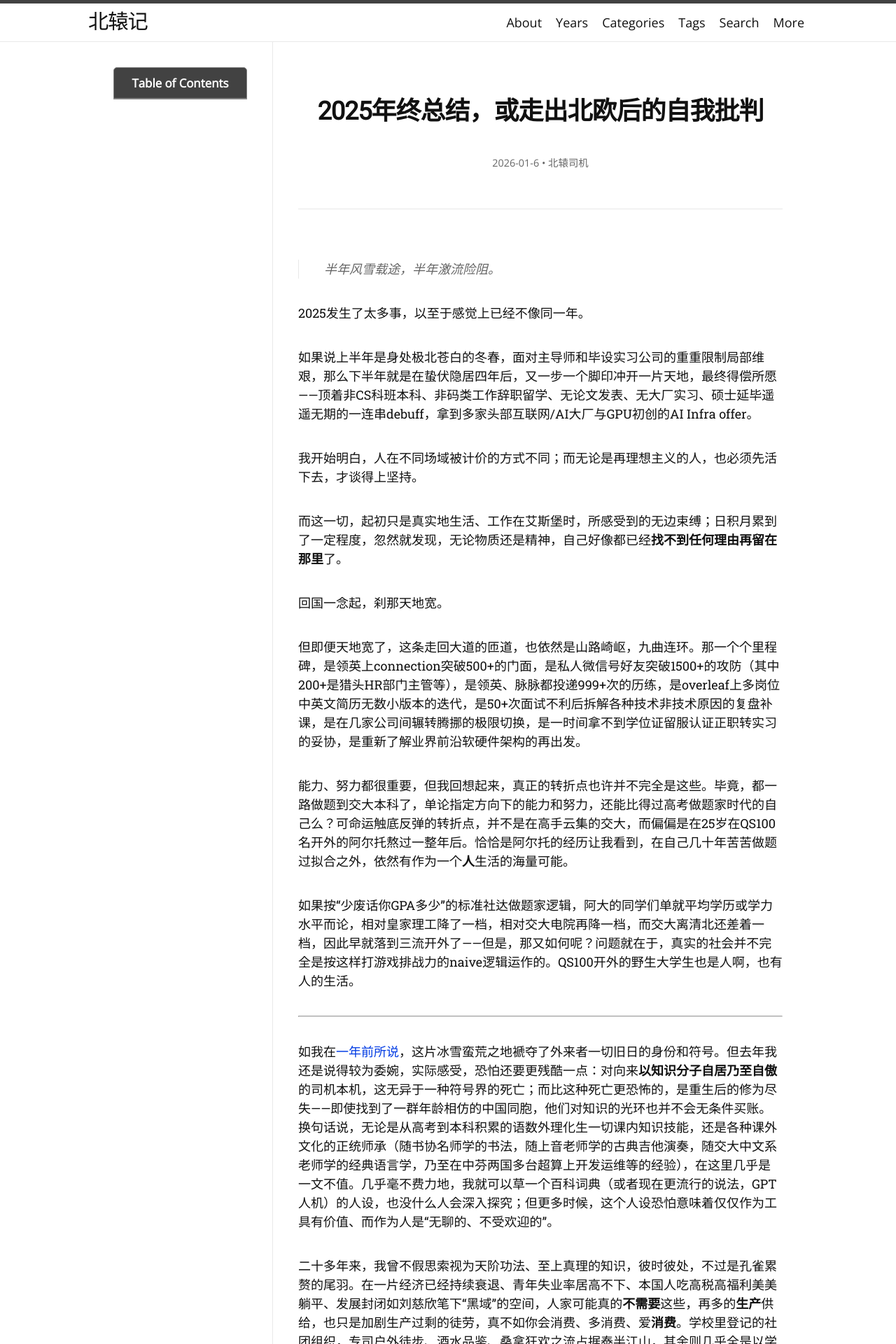
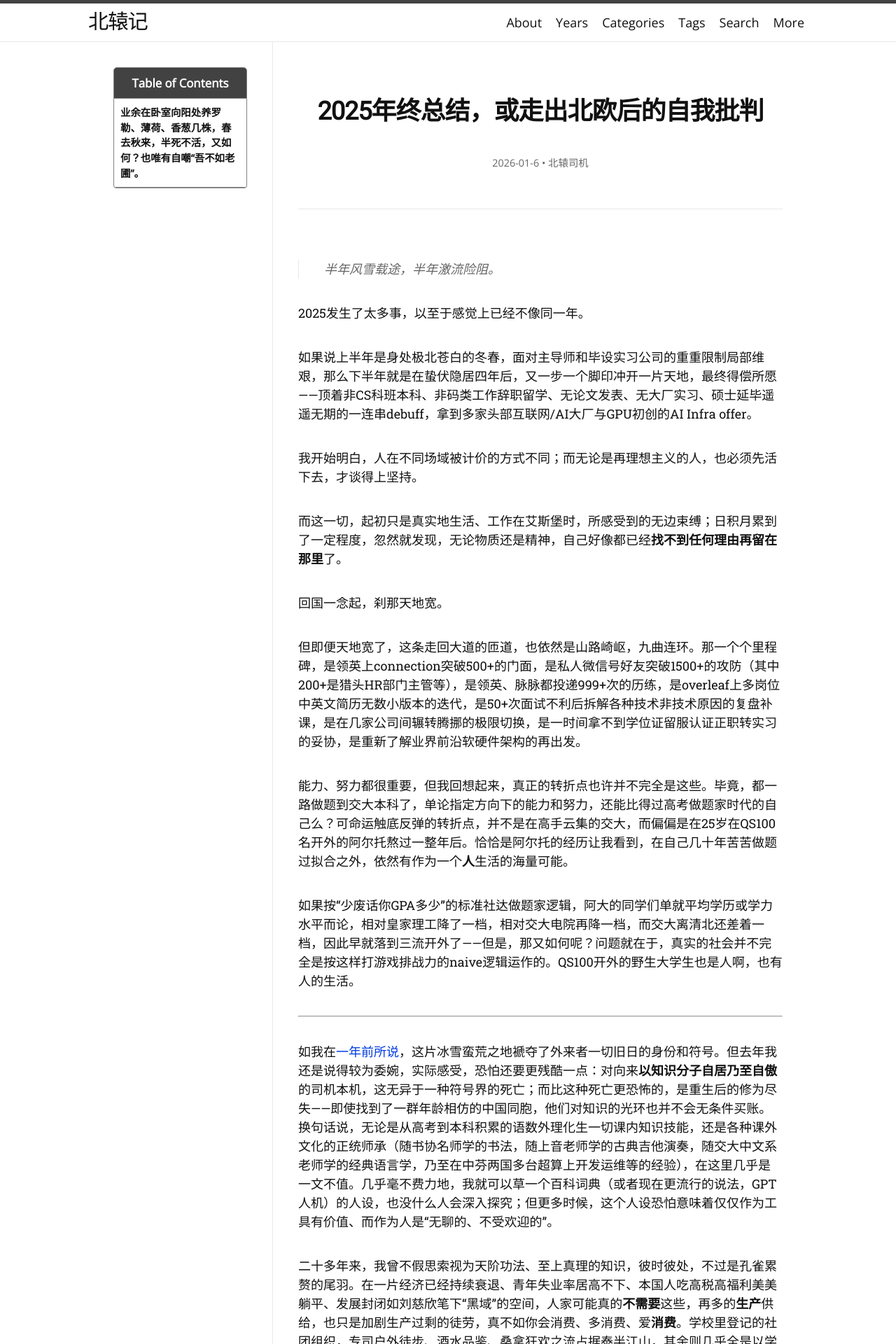
Before and after one commit to Lithiumcr/Lithiumcr.github.io, a Jekyll site: the page built from _posts/司机行记/2026-01-06-年终总结，或走出北欧后的自我批判.md, in a window 1280 px wide. Shown: the top 1920 px of the page at 70% size. Built offline with Jekyll 4.4.1, drawn with Linux system fonts in a browser that asks for light colours; nearby versions of some CDN libraries; some web fonts are replaced; some of the changed text lies outside the part shown.

Commit message:
tiny debug

```diff
--- a/_posts/司机行记/2026-01-06-年终总结，或走出北欧后的自我批判.md
+++ b/_posts/司机行记/2026-01-06-年终总结，或走出北欧后的自我批判.md
@@ -34,11 +34,10 @@
 
 一年过去，我多少还是从零摸索出了一些生存技能。除了上文提到的二手交易降低生活成本，以及捡饮料瓶退押金、远程教中国人英语、尝试教本地人中文、偶尔打个Hackathon比赛外，我还能偶尔混得上若干活动，更多恐怕还是由于在烧烤活动中无偿提供烧烤炉与擅长生火的缘故，以及作为各奔东西深居简出赶工毕设的研二同学和初入校园满目新鲜轻快活泼的研一新生的桥梁中介。大多数阿尔托校友，甚至直到毕业，恐怕都不会记得我当年几岁、家在哪里、读什么专业、有什么爱好，也许即记得在那一年，有那么个“古斯堪的那维亚掌管源火、篝火、烧烤基架的专责”。
 
-在卧室养罗勒薄荷香葱几株，春去秋来，半死不活，又如何，也不外乎“吾不如老圃”。
-
+业余在卧室向阳处养罗勒、薄荷、香葱几株，春去秋来，半死不活，又如何？也唯有自嘲“吾不如老圃”。
 ---
 
-至于找工作，说到底也不过是换个地方，触达公司的业务与人力部门管理者，继续想其所想、投其所好、**硬饭软吃**，做个看起来潜力更高的 AI Infra（或具身智能、或量子计算、或别的什么潮流趋势）叙事符号的供应商。如此，而已。
+至于找工作，说到底也不过是换个地方，触达公司的业务与人力部门管理者，继续想其所想、投其所好、**硬饭软吃**，做个看起来潜力更高的 AI Infra（或具身智能、或量子计算、或别的什么潮流趋势）叙事符号的供应商。如是，而已。
 
 很难想象，一个个苦心孤诣辗转反侧的夜晚，一个个与人奋斗其乐无穷的白天，最后竟也只是浓缩为这样干枯的一句大白话。是为，假作真时真亦假，无为有处有还无；又或许再借两句大逆不道的俗话强行安慰自己，说这是“真传一句话，假传万卷书”；呵呵，谁信；爱信不信，就这样吧。不改了，一如这逝去的一整年时光。
 
```
